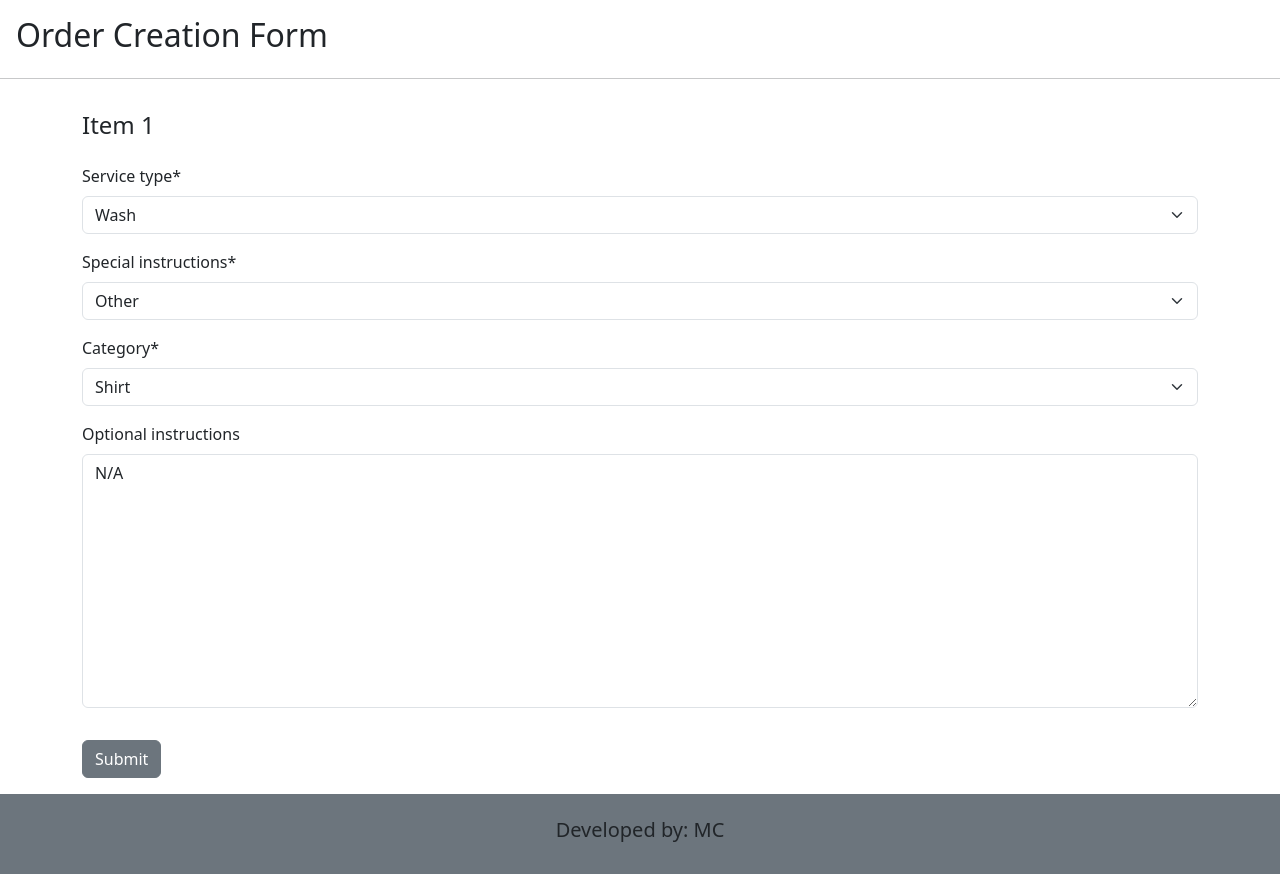
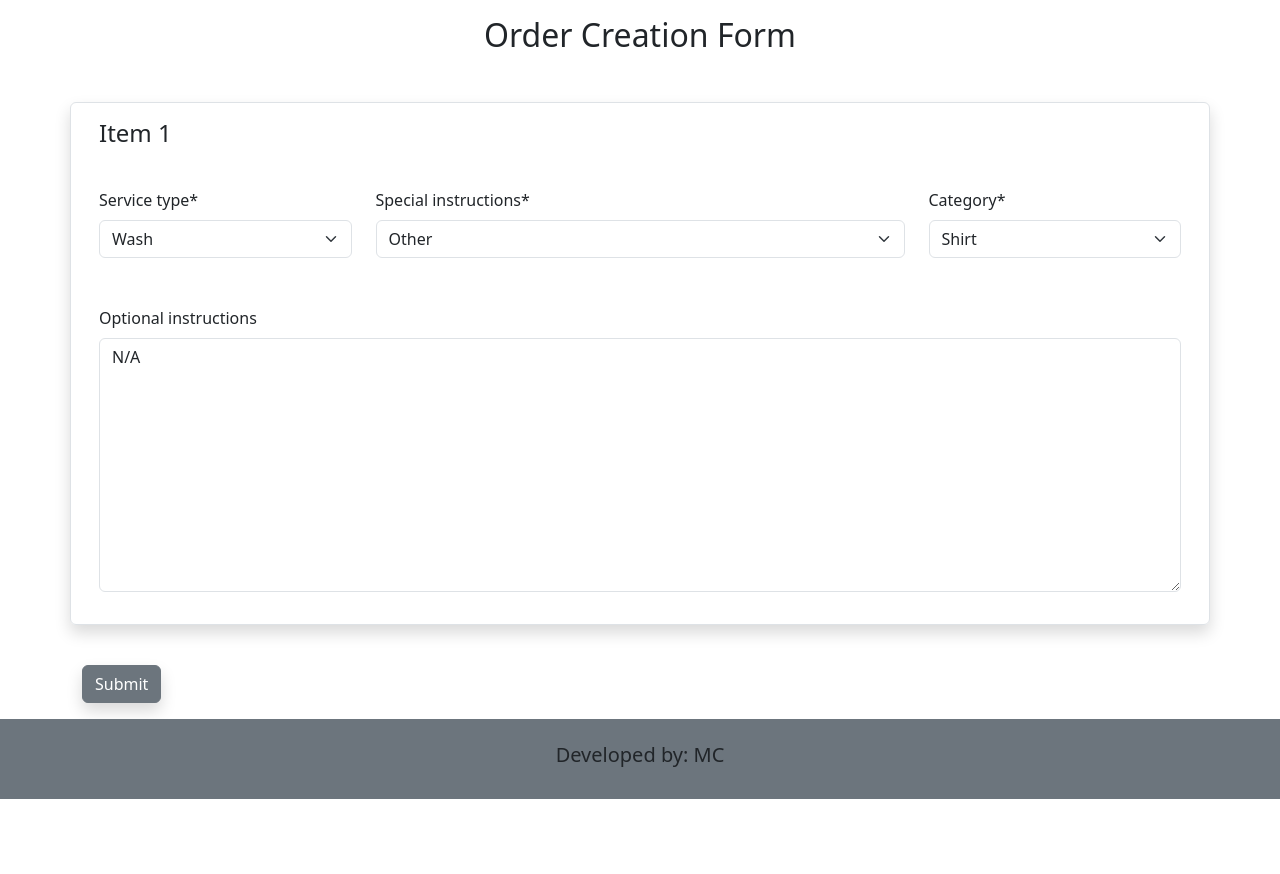
Before and after one commit to Wen-pen/laundry_management_zambia, a Django app: page /orders/1 in a window 1280 px wide. Shown: the part 56-930 px from the top of the page. After the commit the page ends 855 px from the top, so only its background shows below. Run offline with Django 5.2, Linux system fonts and the light colour scheme; the visitor is signed in with stand-in values (Sample User, id 1); some libraries are stand-ins or nearby versions.

Commit message:
Same commit

```diff
--- a/customer_interface/forms.py
+++ b/customer_interface/forms.py
@@ -8,16 +8,15 @@ class SignupForm(forms.ModelForm):
     class Meta:
         model = CustomUser
         fields = ('username', 'email', 'password', 'first_name', 'last_name', 'phone_number')
+        labels = {
+            "phone_number": "Phone Number",
+        }
         widgets = {
             'username': forms.TextInput(attrs={'class': 'form-control text-center'}),
             'email': forms.TextInput(attrs={'class': 'form-control text-center'}),
             'password': forms.PasswordInput(attrs={'class': 'form-control text-center'}),
             'first_name': forms.TextInput(attrs={'class': 'form-control text-center'}),
             'last_name': forms.TextInput(attrs={'class': 'form-control text-center'}),
-            'phone_number': PhoneNumberPrefixWidget(
-
-                attrs={'class': 'form-control text-center'},
-            ),
         }
 
     def save(self, commit=True):
@@ -49,8 +48,3 @@ class CreditForm(forms.Form):
 
 class QuantityForm(forms.Form):
     number = forms.IntegerField(max_value=10, min_value=1, required=True, label="Number of Items")
-
-class UpdateProfileForm(forms.ModelForm):
-    class Meta:
-        model = CustomUser
-        fields = ['profile_picture']
--- a/customer_interface/templates/master.html
+++ b/customer_interface/templates/master.html
@@ -6,6 +6,8 @@
   {% load bootstrap5 %}
   {% bootstrap_css %}
   {% bootstrap_javascript %}
+
+
   <link href='https://unpkg.com/boxicons@2.1.4/css/boxicons.min.css' rel='stylesheet'>
   <script src="https://cdn.jsdelivr.net/npm/chart.js"></script>
   <script type="module" src="{% static '/index.js' %}"></script>
@@ -14,7 +16,7 @@
   {% if user.is_authenticated %}
     <nav class="navbar navbar-dark bg-dark">
       <div class="container-fluid">
-        <a class="navbar-brand">
+        <a class="navbar-brand" href="/">
           Laundry Service
         </a>
         <button class="navbar-toggler"data-bs-toggle="collapse" data-bs-target="#navbarNavDropdown" aria-controls="navbarNavDropdown" aria-expanded="false" aria-label="Toggle navigation" type="button">
--- a/customer_interface/templates/orders.html
+++ b/customer_interface/templates/orders.html
@@ -7,26 +7,37 @@
 {%block content%}
 {% load static %}
 
-<h2 class="mt-3 mx-3">Order Creation Form</h2>
-
-<hr class="my4">
+<h2 class="text-center p-3">Order Creation Form</h2>
 
 <form action="" method="post">
-
-    <div class="container">
         {%csrf_token%}
-
             {{formset.management_form}}
             {% for form in formset%}
-                <h4 class="py-3">Item {{forloop.counter}}</h4>
-                {{form | crispy}}
+            <div class="container border rounded my-4 shadow">
+                <h4 class="p-3">Item {{forloop.counter}}</h4>
+                <div class="row p-3">
+                    <div class="col-3">
+                        {{form.service_type | as_crispy_field}}
+                    </div>
+                    <div class="col">
+                        {{form.special_instructions | as_crispy_field}}
+                    </div>
+                    <div class="col-3">
+                        {{form.category | as_crispy_field}}
+                    </div>
+                </div>
+                <div class="row p-3">
+                    <div class="col">
+                        {{form.optional_instructions | as_crispy_field}}
+                    </div>
+                </div>
+            </div>
             {%endfor%}
+            <div class="container">
+                <button type="submit" class="btn btn-secondary my-3 shadow">
+                    Submit
+                </button>
+            </div>
         {{form.errors}}
-
-        <button type="submit" class="btn btn-secondary my-3">
-            Submit
-        </button>
-
-    </div>
 </form>
 {%endblock%}
--- a/customer_interface/templates/profile.html
+++ b/customer_interface/templates/profile.html
@@ -18,7 +18,7 @@
       <p class="fw-light mx-3">Email: {{request.user.email}}</p>
       <p class="fw-light mx-3">Phone Number: {{request.user.phone_number}}</p>
       <div class="col-sm">
-        <a href="/dashboard" style="text-decoration: none">
+        <a href="/dashboard/1" style="text-decoration: none">
           <button class="btn btn-secondary mx-3">View/Create Orders</button>
         </a>
       </div>
--- a/customer_interface/templates/registration/login.html
+++ b/customer_interface/templates/registration/login.html
@@ -9,7 +9,7 @@
 
 {%block content%}
 <div class="d-flex justify-content-center align-items-center vh-100 container-md">
-    <div class="card w-50 bg-active">
+    <div class="card w-50 bg-active shadow-sm">
       <div class="card-body">
         <h3 class="text-center">
             LOGIN
--- a/customer_interface/views.py
+++ b/customer_interface/views.py
@@ -1,9 +1,9 @@
 from django.http import HttpResponse
 from django.template import loader
 from django.shortcuts import redirect
-from .forms import SignupForm, NameForm, CreditForm, QuantityForm, OrderForm, UpdateProfileForm
+from .forms import SignupForm, NameForm, CreditForm, QuantityForm, OrderForm
 from django.contrib.auth import logout
-from .models import Orders, OrderItem, Sales, CustomUser
+from .models import Orders, OrderItem, Sales
 from django.contrib.auth.forms import PasswordChangeForm
 from django.contrib.auth import update_session_auth_hash
 from django.contrib import messages
```
Also changed, not shown: customer_interface/templates/dashboard.html (+4 -24 lines), customer_interface/templates/landing.html (+7 -4 lines), customer_interface/templates/registration/register.html (+29 -4 lines), 1 other file.
